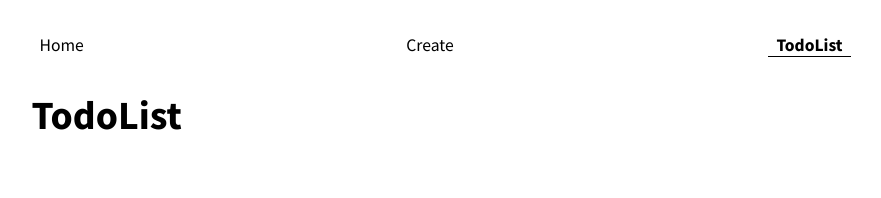
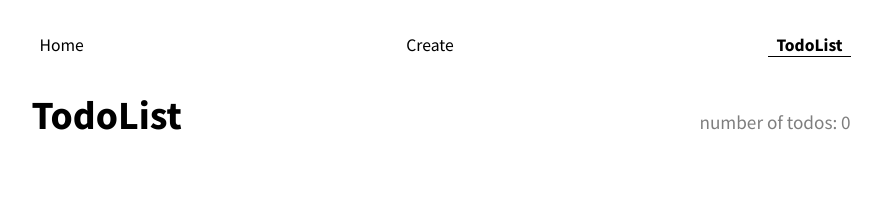
Before and after one commit to jamoliddinsaidov/epam_lab_homework, a React (Create React App) app in the folder react/05_improved_todo_app/: page /todolist in a window 1280 px wide. Shown: the top 198 px of the page, without its empty margins (199-1080 px from the left). Built offline with nearby package versions, Linux system fonts and the light colour scheme.

Commit message:
enable localstorage & delete func

```diff
--- a/react/05_improved_todo_app/src/App.js
+++ b/react/05_improved_todo_app/src/App.js
@@ -1,4 +1,4 @@
-import React, { useState, useMemo } from 'react'
+import React, { useState, useMemo, useEffect } from 'react'
 import { Switch, Route } from 'react-router-dom'
 
 // components
@@ -14,10 +14,11 @@ import DetailedTodo from './pages/DetailedTodo'
 // utils
 import { TodoContext } from './TodoContext'
 import { GlobalStyles } from './GlobalStyles'
+import { checkLocalStorage } from './utils'
 
 function App() {
 	// states
-	const [todos, setTodos] = useState([])
+	const [todos, setTodos] = useState(checkLocalStorage())
 	const [todoCount, setTodoCount] = useState(todos[0] ? todos.length : 0)
 
 	// context hook
--- a/react/05_improved_todo_app/src/components/Todo.js
+++ b/react/05_improved_todo_app/src/components/Todo.js
@@ -1,17 +1,35 @@
-import React from 'react'
+import React, { useContext } from 'react'
 import { Link } from 'react-router-dom'
 
 // utils
+import { TodoContext } from '../TodoContext'
 import styled from 'styled-components'
+import { deleteFromLocalStorage } from '../utils'
 
 const Todo = ({ todo }) => {
+	// states
+	const { todos, setTodos, setTodoCount } = useContext(TodoContext)
+
+	// handler functions
+	const deleteHandler = () => {
+		let index = todos.findIndex((t) => t.id === todo.id)
+
+		// removing the clicked todo
+		todos.splice(index, 1)
+		setTodos([...todos])
+		deleteFromLocalStorage(index)
+
+		// decreasing the count
+		setTodoCount((prev) => prev - 1)
+	}
+
 	return (
 		<StyledTodo>
 			<p>{todo.name}</p>
 			<div>
 				<Link to={`/todo/view/${todo.id}`}>View</Link>
 				<Link to={`/todo/edit/${todo.id}`}>Edit</Link>
-				<button>Delete</button>
+				<button onClick={deleteHandler}>Delete</button>
 			</div>
 		</StyledTodo>
 	)
--- a/react/05_improved_todo_app/src/pages/Create.js
+++ b/react/05_improved_todo_app/src/pages/Create.js
@@ -5,6 +5,9 @@ import { v4 as uuidv4 } from 'uuid'
 import { TodoContext } from '../TodoContext'
 import styled from 'styled-components'
 import { Container } from '../GlobalStyles'
+import { saveToLocalStorage } from '../utils'
+
+// history.push('/todolist')
 
 const Create = () => {
 	// states
@@ -38,6 +41,7 @@ const Create = () => {
 
 		// adding the new todo
 		setTodos([...todos, newTodo])
+		saveToLocalStorage(newTodo)
 		setIsSubmitted(true)
 
 		// clearing out input areas
@@ -51,7 +55,7 @@ const Create = () => {
 
 		setTimeout(() => {
 			setIsSubmitted(false)
-		}, 2000)
+		}, 500)
 	}
 
 	useEffect(() => {
--- a/react/05_improved_todo_app/src/pages/TodoList.js
+++ b/react/05_improved_todo_app/src/pages/TodoList.js
@@ -22,7 +22,7 @@ const TodoList = () => {
 		<StyledTodoList>
 			<div className='todolist__header'>
 				<h2>TodoList</h2>
-				{todoCount > 0 ? <p>number of todos: {todoCount}</p> : ''}
+				<p>number of todos: {todoCount}</p>
 			</div>
 			{todos[0] && (
 				<div>
--- /dev/null
+++ b/react/05_improved_todo_app/src/utils.js
@@ -0,0 +1,23 @@
+export const checkLocalStorage = () => {
+	let todos
+
+	if (localStorage.getItem('todos') === null) {
+		todos = []
+	} else {
+		todos = JSON.parse(localStorage.getItem('todos'))
+	}
+
+	return todos
+}
+
+export const saveToLocalStorage = (todo) => {
+	let todos = checkLocalStorage()
+	todos.push(todo)
+	localStorage.setItem('todos', JSON.stringify(todos))
+}
+
+export const deleteFromLocalStorage = (index) => {
+	let todos = checkLocalStorage()
+	todos.splice(index, 1)
+	localStorage.setItem('todos', JSON.stringify(todos))
+}
```
